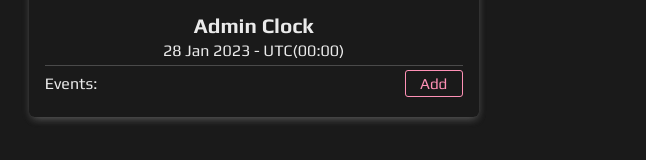
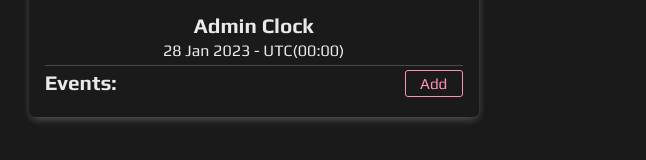
Before and after one commit to rislammb/track-zone-test, a React (Create React App) app: page / in a window 1280 px wide. Shown: the part 156-316 px from the top of the page, without its empty margins (318-964 px from the left). Built offline with nearby package versions, Linux system fonts and the light colour scheme.

Commit message:
Update Event text style

```diff
--- a/src/components/clock/Clock.jsx
+++ b/src/components/clock/Clock.jsx
@@ -65,7 +65,7 @@ const Clock = ({
       )}
       <Hr />
       <Flex jc={'space-between'} m={'0.25rem 0'} ai={'center'}>
-        <Text>Events:</Text>
+        <Title size={'sm'} style={{ borderBottom: '#4a4a4a' }}>Events:</Title>
         <Button onClick={() => openModal('event', clock ? clock.id : 'admin')}>
           Add
         </Button>
```
